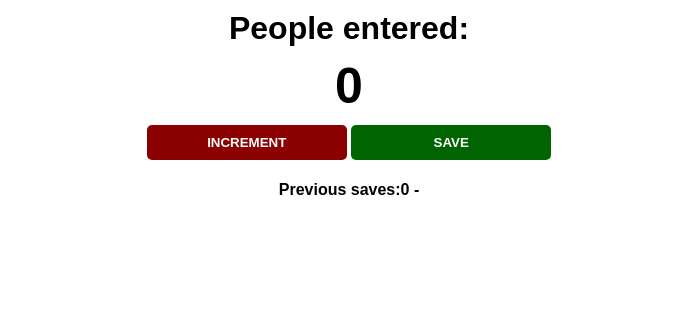
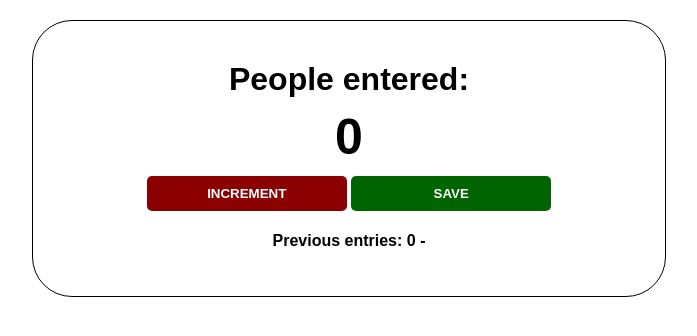
Before and after one commit to LeonardoCMelo/freeCodeCamp-JavaScript-Course, a plain HTML site: page Ex01/index.html in a window 1280 px wide. Both pictures are taken after a click on the button "SAVE". Shown: the whole page, without its empty margins (291-988 px from the left). Drawn offline with Linux system fonts and the light colour scheme.

Commit message:
Finished the exercise no. 1

```diff
--- a/Ex01/index.css
+++ b/Ex01/index.css
@@ -2,6 +2,17 @@ body{
     font-family: Arial, Helvetica, sans-serif;
     font-weight: bold;
     text-align: center;
+}
+
+div{
+    margin-top: 20px;
+    margin-left: auto;
+    margin-right: auto;
+    padding-top: 30px;
+    padding-bottom: 30px;
+    width: 50%;
+    border: 1px black solid;
+    border-radius: 40px;
 }
 
 h1 {
--- a/Ex01/index.html
+++ b/Ex01/index.html
@@ -4,12 +4,14 @@
     <link rel="stylesheet" href="index.css">
 </head>
 <body>
+    <div>
         <h1>People entered:</h1>
         <h2 id="counter">0</h2>
         <button id="increment-btn" onclick="increment_clk()">INCREMENT</button>
         <button id="save-btn" onclick="save_clk()">SAVE</button>
         <br>
-        <p id="save-paragraph">Previous saves: </p>
+        <p id="save-paragraph">Previous entries: </p>
+    </div>
     <script src="index.js"></script>
 </body>
 </html>
--- a/Ex01/index.js
+++ b/Ex01/index.js
@@ -1,10 +1,13 @@
 let count = 0
+let count_el = document.getElementById("counter")
 
 function increment_clk() {
     count+=1
-    document.getElementById("counter").innerText = count
+    count_el.innerText = count
 }
 
 function save_clk(){
-    document.getElementById("save-paragraph").innerText = document.getElementById("save-paragraph").innerText + document.getElementById("counter").innerText + " - "
+    document.getElementById("save-paragraph").textContent += count + " - "
+    count = 0
+    document.getElementById("counter").innerText = count
 }
```
